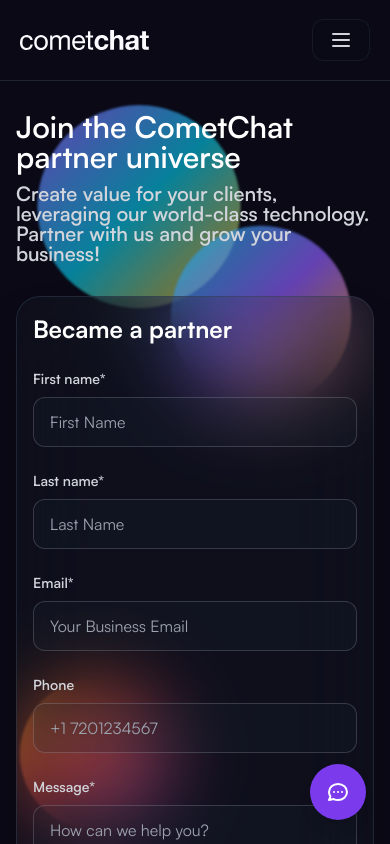
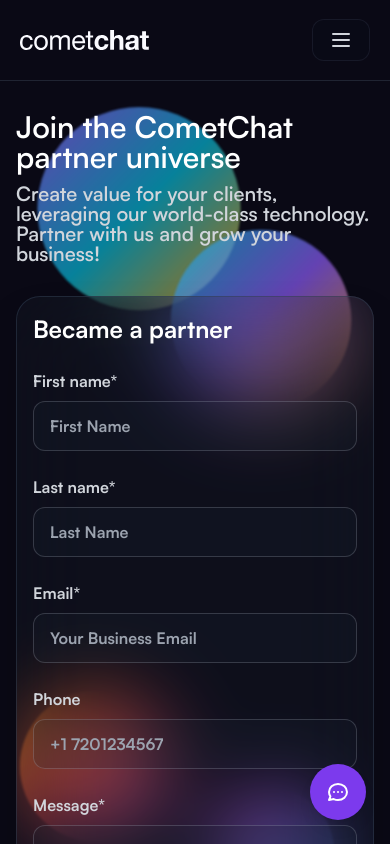
Before and after one commit to ujjwalpandey922/partner, a Svelte app: page / in a window 390 px wide. Shown: the top 844 px of the page. Built offline with nearby package versions, Linux system fonts and the light colour scheme.

Commit message:
fix spacing

```diff
--- a/src/components/ChatWidget.svelte
+++ b/src/components/ChatWidget.svelte
@@ -93,9 +93,7 @@
     aria-label="Open chat"
   >
     {#if isOpen}
-      <svg class="w-6 h-6" fill="none" stroke="currentColor" viewBox="0 0 24 24">
-        <path stroke-linecap="round" stroke-linejoin="round" stroke-width="2" d="M6 18L18 6M6 6l12 12"></path>
-      </svg>
+      <svg xmlns="http://www.w3.org/2000/svg" xmlns:xlink="http://www.w3.org/1999/xlink" width="32" height="30" viewBox="0 0 39 37" class="conversations-visitor-open-icon"><defs><path id="conversations-visitor-open-icon-path-1:r0:" d="M31.4824242 24.6256121L31.4824242 0.501369697 0.476266667 0.501369697 0.476266667 24.6256121z"></path></defs><g fill="none" fill-rule="evenodd" stroke="none" stroke-width="1"><g transform="translate(-1432 -977) translate(1415.723 959.455)"><g transform="translate(17 17)"><g transform="translate(6.333 .075)"><path fill="#ffffff" d="M30.594 4.773c-.314-1.943-1.486-3.113-3.374-3.38C27.174 1.382 22.576.5 15.36.5c-7.214 0-11.812.882-11.843.889-1.477.21-2.507.967-3.042 2.192a83.103 83.103 0 019.312-.503c6.994 0 11.647.804 12.33.93 3.079.462 5.22 2.598 5.738 5.728.224 1.02.932 4.606.932 8.887 0 2.292-.206 4.395-.428 6.002 1.22-.516 1.988-1.55 2.23-3.044.008-.037.893-3.814.893-8.415 0-4.6-.885-8.377-.89-8.394"></path></g><g fill="#ffffff" transform="translate(0 5.832)"><path d="M31.354 4.473c-.314-1.944-1.487-3.114-3.374-3.382-.046-.01-4.644-.89-11.859-.89-7.214 0-11.813.88-11.843.888-1.903.27-3.075 1.44-3.384 3.363C.884 4.489 0 8.266 0 12.867c0 4.6.884 8.377.889 8.393.314 1.944 1.486 3.114 3.374 3.382.037.007 3.02.578 7.933.801l2.928 5.072a1.151 1.151 0 001.994 0l2.929-5.071c4.913-.224 7.893-.794 7.918-.8 1.902-.27 3.075-1.44 3.384-3.363.01-.037.893-3.814.893-8.414 0-4.601-.884-8.378-.888-8.394"></path></g></g></g></g></svg>
     {:else}
       <svg class="w-6 h-6 group-hover:scale-110 transition-transform" fill="none" stroke="currentColor" viewBox="0 0 24 24">
         <path stroke-linecap="round" stroke-linejoin="round" stroke-width="2" d="M8 12h.01M12 12h.01M16 12h.01M21 12c0 4.418-4.03 8-9 8a9.863 9.863 0 01-4.255-.949L3 20l1.395-3.72C3.512 15.042 3 13.574 3 12c0-4.418 4.03-8 9-8s9 3.582 9 8z"></path>
--- a/src/components/Header.svelte
+++ b/src/components/Header.svelte
@@ -526,7 +526,7 @@
               <!-- Bottom Auth Links -->
               <div class="px-6 pb-8 gap-4 flex justify-center items-center mt-auto">
                 <button
-                  class="w-full max-w-[200px] bg-transparent border border-gray-400/30 hover:bg-gray-700 text-white px-4 py-3 rounded-xl text-sm font-medium transition-colors"
+                  class="w-full max-w-[200px] bg-transparent border border-gray-400/30 hover:bg-gray-700 text-white px-4 py-3 rounded-xl text-base font-semibold transition-colors"
                   on:click={() => isMenuOpen = false}
                 >
                   Log in
--- a/src/components/HeroSection.svelte
+++ b/src/components/HeroSection.svelte
@@ -87,11 +87,13 @@
   <div class="gradient-orb gradient-orb-1"></div>
   <div class="gradient-orb gradient-orb-2"></div>
   <div class="gradient-orb gradient-orb-3"></div>
+  <div class="gradient-orb gradient-orb-4"></div>
+  <div class="gradient-orb gradient-orb-5"></div>
 
   <div class="container mx-auto px-4 sm:px-6 lg:px-12 py-20 relative z-10">
-    <div class="flex max-xl:flex-col md:gap-6 gap-4 xl:gap-12 lg:gap-16 items-start justify-center">
+    <div class="flex max-xl:flex-col md:gap-6 gap-4 xl:gap-36 lg:gap-12 items-start justify-center">
       <!-- Left Column - Content -->
-      <div class="text-left xl:pl-16 xl:pt-16">
+      <div class="text-left xl:pl-24 xl:pt-16">
         <h1 class="text-3xl sm:text-5xl lg:text-6xl font-semibold text-white mb-3 sm:mb-6 leading-none sm:leading-tighter">
           Join the CometChat<br>
           partner universe
@@ -109,7 +111,7 @@
 
             <form on:submit={handleSubmit} class="space-y-6">
               <div>
-                <label for="firstName" class="block text-sm font-semibold text-gray-300 mb-2">
+                <label for="firstName" class="block text-base font-bold text-gray-300 mb-2">
                   First name*
                 </label>
                 <input
@@ -117,7 +119,7 @@
                   id="firstName"
                   bind:value={formData.firstName}
                   placeholder="First Name"
-                  class={`w-full px-4 py-3 bg-dark-800/20 border ${errors.firstName ? 'border-red-500' : 'border-dark-300/20'} rounded-xl text-white placeholder-gray-400 focus:outline-none focus:ring-2 focus:ring-accent-500 focus:border-transparent transition-all`}
+                  class={`w-full px-4 py-3 placeholder:font-bold bg-dark-800/20 border ${errors.firstName ? 'border-red-500' : 'border-dark-300/20'} rounded-xl text-white placeholder-gray-400 focus:outline-none focus:ring-2 focus:ring-accent-500 focus:border-transparent transition-all`}
                 />
                 {#if errors.firstName}
                   <p class="mt-1 text-sm text-red-500">{errors.firstName}</p>
@@ -125,7 +127,7 @@
               </div>
 
               <div>
-                <label for="lastName" class="block text-sm font-semibold text-gray-300 mb-2">
+                <label for="lastName" class="block text-base font-bold text-gray-300 mb-2">
                   Last name*
                 </label>
                 <input
@@ -133,7 +135,7 @@
                   id="lastName"
                   bind:value={formData.lastName}
                   placeholder="Last Name"
-                  class={`w-full px-4 py-3 bg-dark-800/20 border ${errors.lastName ? 'border-red-500' : 'border-dark-300/20'} rounded-xl text-white placeholder-gray-400 focus:outline-none focus:ring-2 focus:ring-accent-500 focus:border-transparent transition-all`}
+                  class={`w-full px-4 py-3 placeholder:font-bold bg-dark-800/20 border ${errors.lastName ? 'border-red-500' : 'border-dark-300/20'} rounded-xl text-white placeholder-gray-400 focus:outline-none focus:ring-2 focus:ring-accent-500 focus:border-transparent transition-all`}
                 />
                 {#if errors.lastName}
                   <p class="mt-1 text-sm text-red-500">{errors.lastName}</p>
@@ -141,7 +143,7 @@
               </div>
 
               <div>
-                <label for="email" class="block text-sm font-semibold text-gray-300 mb-2">
+                <label for="email" class="block text-base font-bold text-gray-300 mb-2">
                   Email*
                 </label>
                 <input
@@ -149,7 +151,7 @@
                   id="email"
                   bind:value={formData.email}
                   placeholder="Your Business Email"
-                  class={`w-full px-4 py-3 bg-dark-800/20 border ${errors.email ? 'border-red-500' : 'border-dark-300/20'} rounded-xl text-white placeholder-gray-400 focus:outline-none focus:ring-2 focus:ring-accent-500 focus:border-transparent transition-all`}
+                  class={`w-full px-4 py-3 placeholder:font-bold bg-dark-800/20 border ${errors.email ? 'border-red-500' : 'border-dark-300/20'} rounded-xl text-white placeholder-gray-400 focus:outline-none focus:ring-2 focus:ring-accent-500 focus:border-transparent transition-all`}
                 />
                 {#if errors.email}
                   <p class="mt-1 text-sm text-red-500">{errors.email}</p>
@@ -157,7 +159,7 @@
               </div>
 
               <div>
-                <label for="phone" class="block text-sm font-semibold text-gray-300 mb-2">
+                <label for="phone" class="block text-base font-bold text-gray-300 mb-2">
                   Phone
                 </label>
                 <input
@@ -165,12 +167,12 @@
                   id="phone"
                   bind:value={formData.phone}
                   placeholder="+1 7201234567"
-                  class="w-full px-4 py-3 bg-dark-800/20 border border-dark-300/20 rounded-xl text-white placeholder-gray-400 focus:outline-none focus:ring-2 focus:ring-accent-500 focus:border-transparent transition-all"
+                  class="w-full px-4 py-3 placeholder:font-bold bg-dark-800/20 border border-dark-300/20 rounded-xl text-white placeholder-gray-400 focus:outline-none focus:ring-2 focus:ring-accent-500 focus:border-transparent transition-all"
                 />
               </div>
 
               <div>
-                <label for="message" class="block text-sm font-semibold text-gray-300 mb-2">
+                <label for="message" class="block text-base font-bold text-gray-300 mb-2">
                   Message*
                 </label>
                 <textarea
@@ -178,7 +180,7 @@
                   bind:value={formData.message}
                   placeholder="How can we help you?"
                   rows="4"
-                  class={`w-full px-4 py-3 bg-dark-800/20 border ${errors.message ? 'border-red-500' : 'border-dark-300/20'} rounded-xl text-white placeholder-gray-400 focus:outline-none focus:ring-2 focus:ring-accent-500 focus:border-transparent transition-all`}
+                  class={`w-full px-4 py-3 placeholder:font-bold bg-dark-800/20 border ${errors.message ? 'border-red-500' : 'border-dark-300/20'} rounded-xl text-white placeholder-gray-400 focus:outline-none focus:ring-2 focus:ring-accent-500 focus:border-transparent transition-all`}
                 ></textarea>
                 {#if errors.message}
                   <p class="mt-1 text-sm text-red-500">{errors.message}</p>
--- a/src/components/PartnerAdvantages.svelte
+++ b/src/components/PartnerAdvantages.svelte
@@ -86,7 +86,7 @@
 
     <div class="grid grid-cols-1 md:grid-cols-2 lg:grid-cols-3 gap-8">
       {#each advantages as advantage}
-        <div class="group sm:p-4 backdrop-blur-sm   transition-all duration-300    flex flex-col items-start text-left">
+        <div class="group backdrop-blur-sm   transition-all duration-300    flex flex-col items-start text-left">
           <div class="w-8 h-8 bg-gradient-to-br from-amber-500/20 to-amber-500/20 text-orange-500 rounded-full flex items-center justify-center text-xl mb-2 sm:mb-6   transition-transform duration-300">
             {@html advantage.icon}
           </div>
```
